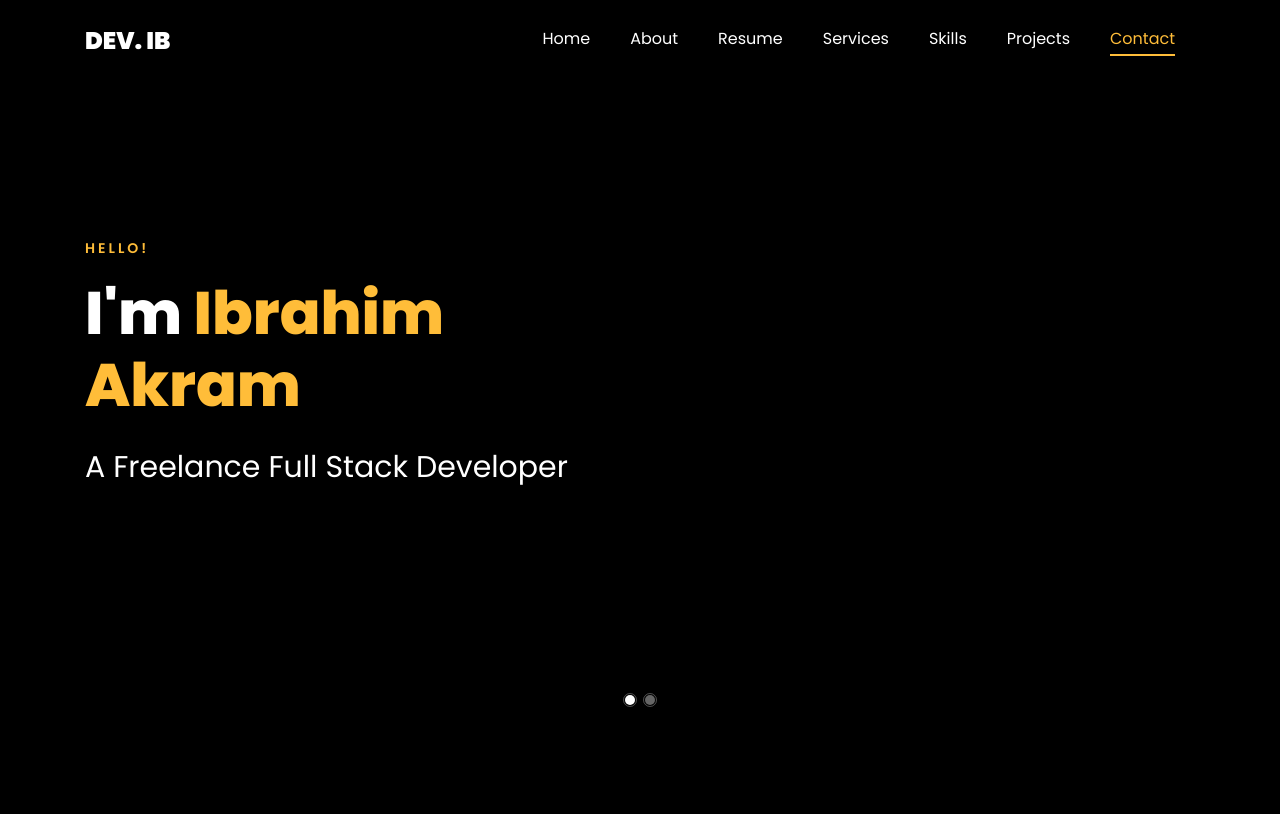
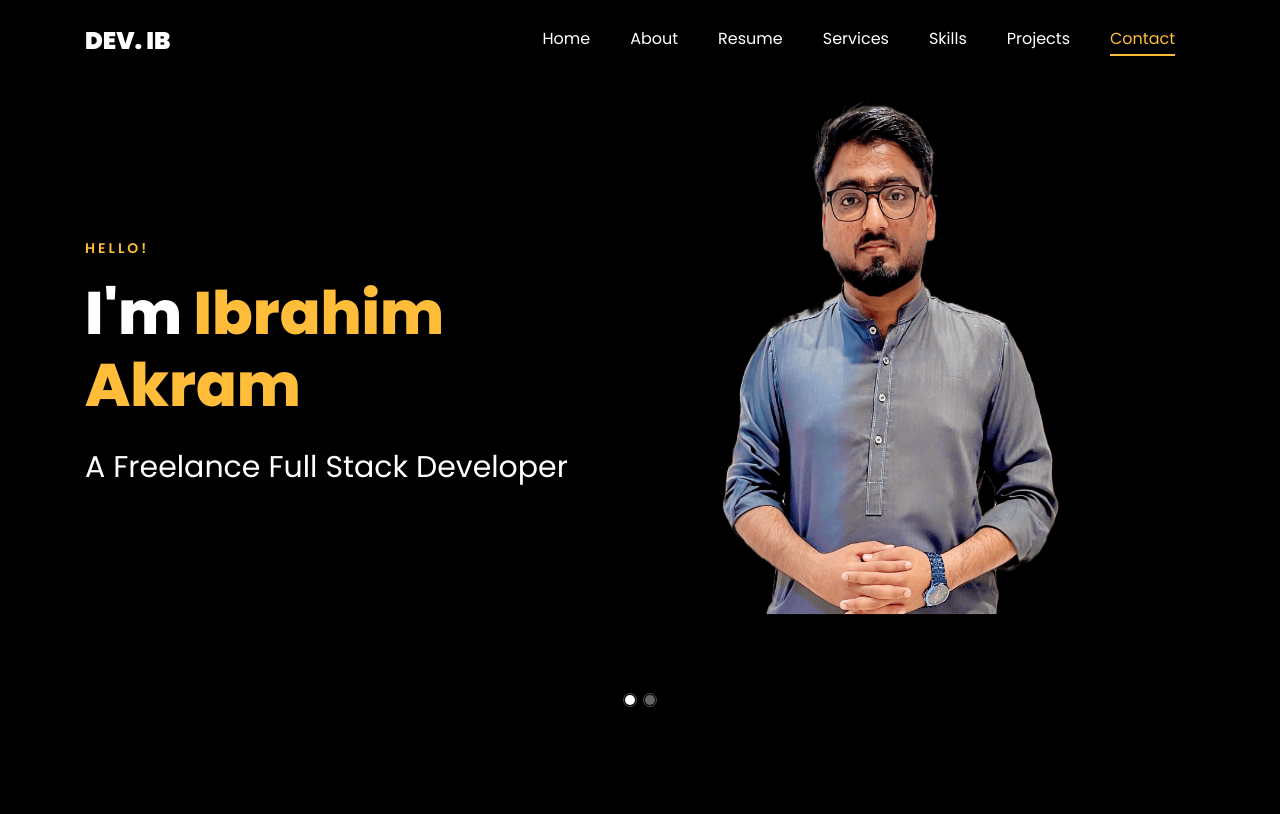
Before and after one commit to c1ph3rrs/my_portfolio, a Django app: page / in a window 1280 px wide. Shown: the top 814 px of the page. Run offline with Django 5.2, Linux system fonts and the light colour scheme; some libraries are stand-ins or nearby versions; some web fonts are replaced.

Commit message:
image added

```diff
--- a/templates/index.html
+++ b/templates/index.html
@@ -69,10 +69,11 @@
 	      	<div class="overlay"></div>
 	        <div class="container">
 	          <div class="row d-md-flex no-gutters slider-text align-items-end justify-content-end" data-scrollax-parent="true">
-	          	<div class="one-third js-fullheight order-md-last car-img" style="background-image:url(static/images/my_img.png);">
+	          	<div class="one-third js-fullheight order-md-last car-img">
+					<img src="static/images/my_img.png" alt="" style="transform: scale(0.6) translate(50px, -150px);" >
 	          		<div class="overlay"></div>
 	          	</div>
-		          <div class="one-forth d-flex  align-items-center ftco-animate" data-scrollax=" properties: { translateY: '70%' }">
+		          <div class="one-forth d-flex align-items-center ftco-animate" data-scrollax=" properties: { translateY: '70%' }">
 		          	<div class="text">
 		          		<span class="subheading">Hello!</span>
 			            <h1 class="mb-4 mt-3">I'm <span>Ibrahim Akram</span></h1>
@@ -84,18 +85,14 @@
 	        </div>
 	      </div>
 
-	      <div class="slider-item">
+		  <div class="slider-item ">
 			<div class="overlay"></div>
 		  <div class="container">
-	          <div class="row d-flex no-gutters slider-text align-items-end justify-content-end" data-scrollax-parent="true">
-				<div style="height: 50vh;"> <!-- Example of setting a height -->
-					<div class="one-third js-fullheight order-md-last car-img" style="background-image: url(static/images/my_img.png); background-size: contain; background-position: center; background-repeat: no-repeat; height: 500px; width: 100%;">
+			<div class="row d-md-flex no-gutters slider-text align-items-end justify-content-end" data-scrollax-parent="true">
+				<div class="one-third js-fullheight order-md-last car-img">
+				  <img src="static/images/my_img.png" alt="" style="transform: scale(0.6) translate(50px, -150px);" >
 					<div class="overlay"></div>
 				</div>
-				</div>
-	          	{% comment %} <div class="one-third js-fullheight order-md-last car-img" style="background-image:url(static/images/my_org.png);">
-	          		<div class="overlay"></div>
-	          	</div> {% endcomment %}
 				<div class="one-forth d-flex align-items-center ftco-animate" data-scrollax=" properties: { translateY: '70%' }">
 					<div class="text">
 						<span class="subheading">Hello!</span>
@@ -105,6 +102,9 @@
 				</div>
 			  </div>
 		  </div>
+		</div>
+
+
 		</div>
 	    </div>
     </section>
```
Lines whose indentation alone changed are shown as unchanged.
